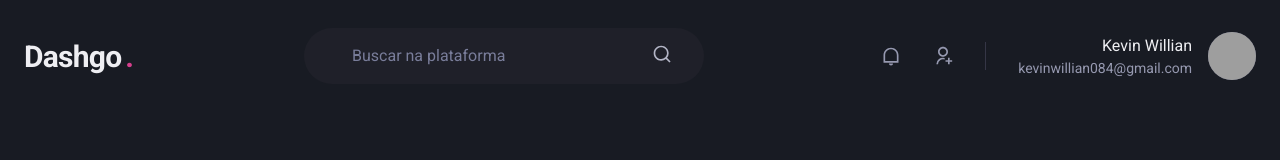
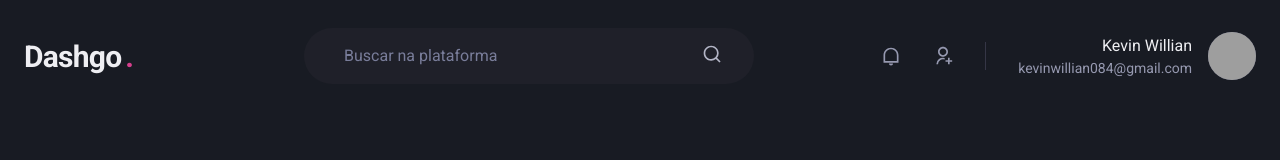
Before and after one commit to zLibrian/dashgo, a Next.js app: page /dashboard in a window 1280 px wide. Shown: the top 160 px of the page. Built offline with nearby package versions, Linux system fonts and the light colour scheme; grey boxes are pictures that could not be loaded.

Commit message:
refactor: some changes in chakra-ui code structure

```diff
--- a/src/components/Header.tsx
+++ b/src/components/Header.tsx
@@ -9,16 +9,7 @@ import {
 
 export function Header() {
   return (
-    <Flex
-      as="header"
-      w="100%"
-      maxWidth={1480}
-      h="20"
-      mx="auto"
-      mt="4"
-      px="6"
-      align="center"
-    >
+    <Flex as="header" w="100%" h="20" mt="4" px="6" align="center">
       <Text fontSize="3xl" fontWeight="bold" letterSpacing="tight" w="64">
         Dashgo
         <Text as="span" color="pink.500" ml="1">
@@ -31,16 +22,14 @@ export function Header() {
         py="4"
         px="8"
         ml="6"
-        maxWidth={400}
-        alignSelf="center"
+        maxWidth={450}
         color="gray.200"
-        position="relative"
         bg="gray.800"
         borderRadius="full"
       >
         <Input
           color="gray.50"
-          px="4"
+          px="2"
           mr="4"
           placeholder="Buscar na plataforma"
           _placeholder={{ color: 'gray.400' }}
@@ -57,11 +46,11 @@ export function Header() {
           py="1"
           color="gray.300"
           borderRightWidth={1}
+          fontSize="20"
           borderColor="gray.700"
         >
-          <Icon as={RiNotificationLine} fontSize="20" />
-
-          <Icon as={RiUserAddLine} fontSize="20" />
+          <Icon as={RiNotificationLine} />
+          <Icon as={RiUserAddLine} />
         </HStack>
 
         <Flex align="center">
```
